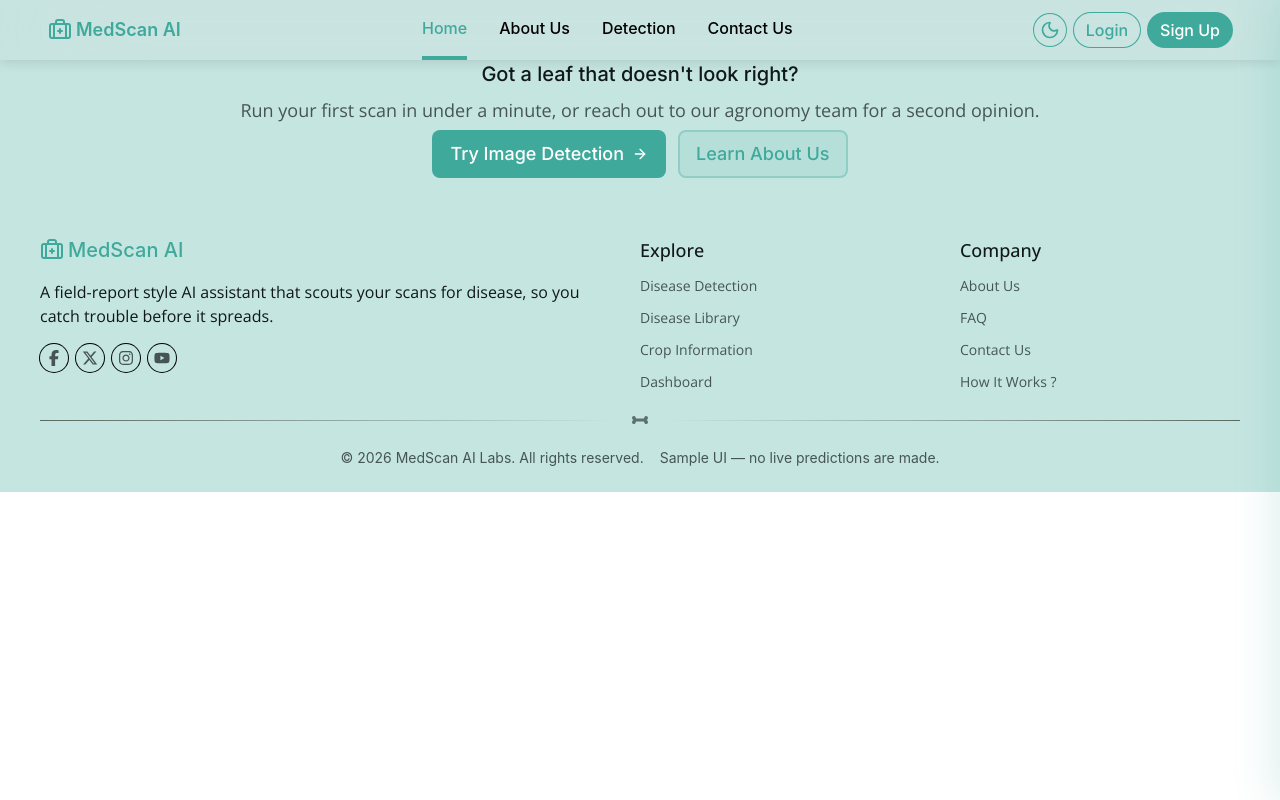
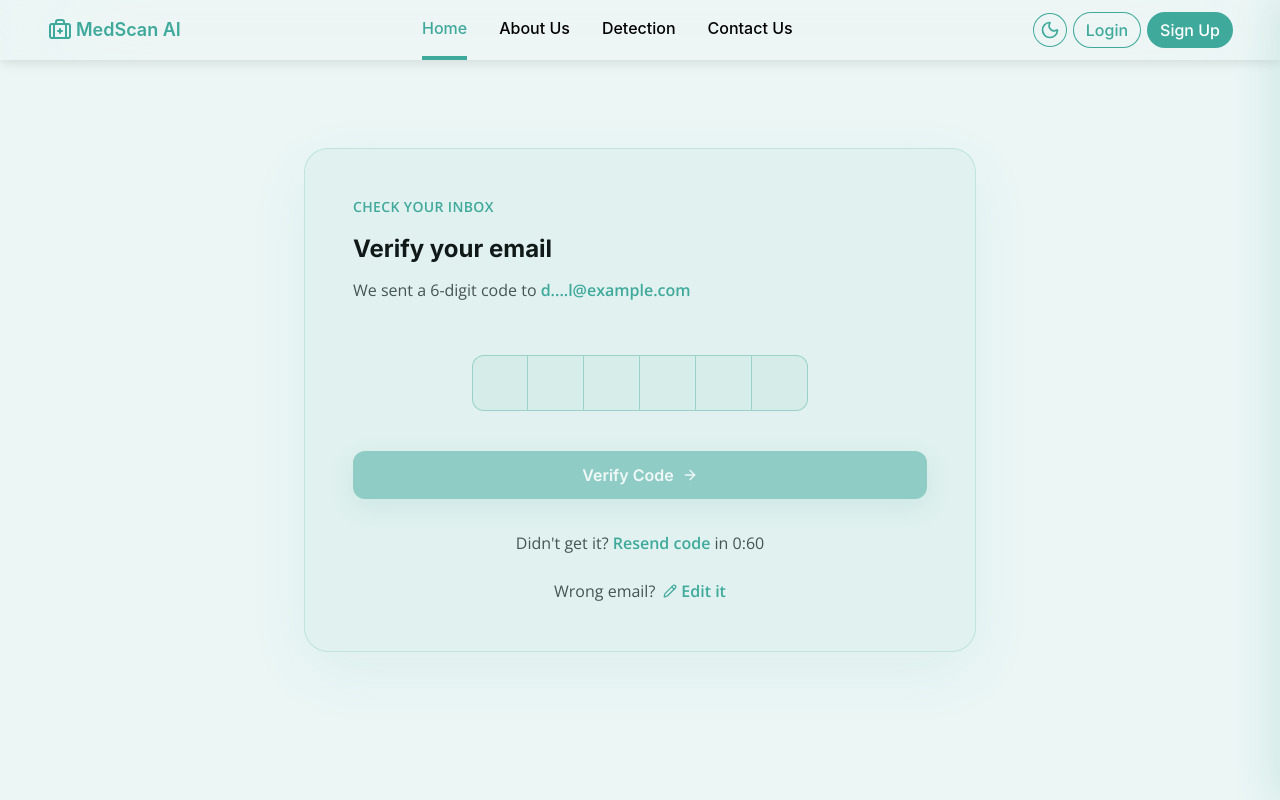
Before and after one commit to Anmol-Singh-Chehal/MedScan-AI-Website, a React (Vite) app: page /verify-code in a window 1280 px wide. Shown: the top 800 px of the page. Built offline with nearby package versions, Linux system fonts and the light colour scheme; a web font is replaced by a local one.

Commit message:
created verify code page ui

```diff
--- a/package.json
+++ b/package.json
@@ -15,6 +15,7 @@
     "@fortawesome/fontawesome-free": "^7.3.1",
     "class-variance-authority": "^0.7.1",
     "clsx": "^2.1.1",
+    "input-otp": "^1.4.2",
     "lucide-react": "^1.31.0",
     "next-themes": "^0.4.6",
     "react": "^19.2.8",
--- a/src/App.jsx
+++ b/src/App.jsx
@@ -10,6 +10,7 @@ import GoPageTopButton from './components/GoPageTopButton'
 import SignUp from './pages/SignUp'
 import LogIn from './pages/LogIn'
 import ForgotPassword from './pages/ForgotPassword'
+import VerifyCode from './pages/VerifyCode'
 
 export default function App() {
   return (
@@ -25,7 +26,8 @@ export default function App() {
 
         <Route path='/sign-up' element={<SignUp/>}/>
         <Route path='/log-in' element={<LogIn/>}/>
-        <Route path='forgot-password' element={<ForgotPassword/>}/>
+        <Route path='/forgot-password' element={<ForgotPassword/>}/>
+        <Route path='/verify-code' element={<VerifyCode/>}/>
       </Routes>
 
       <Footer/>
--- /dev/null
+++ b/src/components/ui/input-otp.jsx
@@ -0,0 +1,82 @@
+import * as React from "react"
+import { OTPInput, OTPInputContext } from "input-otp"
+
+import { cn } from "@/lib/utils"
+import { MinusIcon } from "lucide-react"
+
+function InputOTP({
+  className,
+  containerClassName,
+  ...props
+}) {
+  return (
+    <OTPInput
+      data-slot="input-otp"
+      containerClassName={cn(
+        "cn-input-otp flex items-center has-disabled:opacity-50",
+        containerClassName
+      )}
+      spellCheck={false}
+      className={cn("disabled:cursor-not-allowed", className)}
+      {...props} />
+  );
+}
+
+function InputOTPGroup({
+  className,
+  ...props
+}) {
+  return (
+    <div
+      data-slot="input-otp-group"
+      className={cn(
+        "flex items-center rounded-lg has-aria-invalid:border-destructive has-aria-invalid:ring-3 has-aria-invalid:ring-destructive/20 dark:has-aria-invalid:ring-destructive/40",
+        className
+      )}
+      {...props} />
+  );
+}
+
+function InputOTPSlot({
+  index,
+  className,
+  ...props
+}) {
+  const inputOTPContext = React.useContext(OTPInputContext)
+  const { char, hasFakeCaret, isActive } = inputOTPContext?.slots[index] ?? {}
+
+  return (
+    <div
+      data-slot="input-otp-slot"
+      data-active={isActive}
+      className={cn(
+        "relative flex size-8 items-center justify-center border-y border-r border-input text-sm transition-all outline-none first:rounded-l-lg first:border-l last:rounded-r-lg aria-invalid:border-destructive data-[active=true]:z-10 data-[active=true]:border-ring data-[active=true]:ring-3 data-[active=true]:ring-ring/50 data-[active=true]:aria-invalid:border-destructive data-[active=true]:aria-invalid:ring-destructive/20 dark:bg-input/30 dark:data-[active=true]:aria-invalid:ring-destructive/40 data-[active=true]:ring-muted/80",
+        className
+      )}
+      {...props}>
+      {char}
+      {hasFakeCaret && (
+        <div
+          className="pointer-events-none absolute inset-0 flex items-center justify-center">
+          <div className="h-4 w-px animate-caret-blink bg-foreground duration-1000" />
+        </div>
+      )}
+    </div>
+  );
+}
+
+function InputOTPSeparator({
+  ...props
+}) {
+  return (
+    <div
+      data-slot="input-otp-separator"
+      className="flex items-center [&_svg:not([class*='size-'])]:size-4"
+      role="separator"
+      {...props}>
+      <MinusIcon />
+    </div>
+  );
+}
+
+export { InputOTP, InputOTPGroup, InputOTPSlot, InputOTPSeparator }
--- /dev/null
+++ b/src/pages/VerifyCode.jsx
@@ -0,0 +1,88 @@
+import React, { useState } from "react";
+import { ArrowRight, Pencil } from "lucide-react";
+import { useTheme } from "next-themes";
+import {
+  InputOTP,
+  InputOTPGroup,
+  InputOTPSlot,
+} from "@/components/ui/input-otp";
+
+export default function VerifyCode() {
+  const { theme } = useTheme();
+  const [code, setCode] = useState("");
+
+  const handleSubmit = (e) => {
+    e.preventDefault();
+
+    if (code.length !== 6) return;
+
+    console.log("Verification code:", code);
+  };
+
+  return (
+    <main className="min-h-screen bg-paper-1 flex items-center justify-center sm:px-4 lg:px-8 xl:px-12 py-8">
+      <section className="w-full max-w-2xl rounded-3xl border border-muted/20 bg-paper-2/20 p-6 sm:px-4 md:px-8 py-6 lg:p-12 shadow-[0_20px_60px_color-mix(in_srgb,var(--muted)_8%,transparent)]">
+
+        <div className="mb-8">
+          <div className="flex items-center gap-2 text-muted text-xs sm:text-sm font-secondary uppercase tracking-wide font-semibold">
+            Check your inbox
+          </div>
+
+          <h1 className="mt-4 text-3xl sm:text-2xl font-primary font-bold text-primary">
+            Verify your email
+          </h1>
+
+          <p className="mt-3 text-sm sm:text-base text-secondary font-secondary leading-relaxed">
+            We sent a 6-digit code to{" "}
+            <span className="font-semibold text-muted">
+              d....l@example.com
+            </span>
+          </p>
+        </div>
+
+        <form onSubmit={handleSubmit}>
+
+          <div className="flex justify-center sm:py-2 md:py-5">
+            <InputOTP maxLength={6} value={code} onChange={setCode}>
+              <InputOTPGroup>
+                <InputOTPSlot index={0} className="size-11 sm:size-10 md:size-14 border-muted/40 bg-paper-1/60 text-primary text-lg sm:text-xl font-primary first:rounded-l-xl" />
+                <InputOTPSlot index={1} className="size-11 sm:size-10 md:size-14 border-muted/40 bg-paper-1/60 text-primary text-lg sm:text-xl font-primary" />
+                <InputOTPSlot index={2} className="size-11 sm:size-10 md:size-14 border-muted/40 bg-paper-1/60 text-primary text-lg sm:text-xl font-primary" />
+                <InputOTPSlot index={3} className="size-11 sm:size-10 md:size-14 border-muted/40 bg-paper-1/60 text-primary text-lg sm:text-xl font-primary" />
+                <InputOTPSlot index={4} className="size-11 sm:size-10 md:size-14 border-muted/40 bg-paper-1/60 text-primary text-lg sm:text-xl font-primary" />
+                <InputOTPSlot index={5} className="size-11 sm:size-10 md:size-14 border-muted/40 bg-paper-1/60 text-primary text-lg sm:text-xl font-primary last:rounded-r-xl" />
+              </InputOTPGroup>
+            </InputOTP>
+          </div>
+
+          <button type="submit" disabled={code.length !== 6} className={`mt-5 w-full h-12 rounded-xl bg-muted ${theme === "light" ? "text-white" : "text-paper-1"} flex items-center justify-center gap-2 font-primary font-semibold cursor-pointer transition-all duration-300 hover:brightness-105 hover:-translate-y-0.5 active:translate-y-0 disabled:opacity-50 disabled:cursor-not-allowed disabled:hover:translate-y-0 shadow-[0_8px_25px_color-mix(in_srgb,var(--muted)_25%,transparent)]`}>
+            Verify Code
+            <ArrowRight className="size-4" />
+          </button>
+
+        </form>
+
+        <div className="mt-8 flex flex-col items-center gap-6 text-sm sm:text-base font-secondary">
+
+          <p className="text-secondary">
+            Didn't get it?{" "}
+            <button type="button" className="text-muted font-semibold hover:underline cursor-pointer">
+              Resend code
+            </button>{" "}
+            <span>in 0:60</span>
+          </p>
+
+          <button type="button" className="flex items-center gap-2 text-secondary hover:text-muted transition-colors cursor-pointer">
+            Wrong email?
+            <span className="text-muted font-semibold flex items-center gap-1">
+              <Pencil className="size-3.5" />
+              Edit it
+            </span>
+          </button>
+
+        </div>
+
+      </section>
+    </main>
+  );
+}
```
Also changed, not shown: 1 other file (tests, documents, lock files or other folders).
